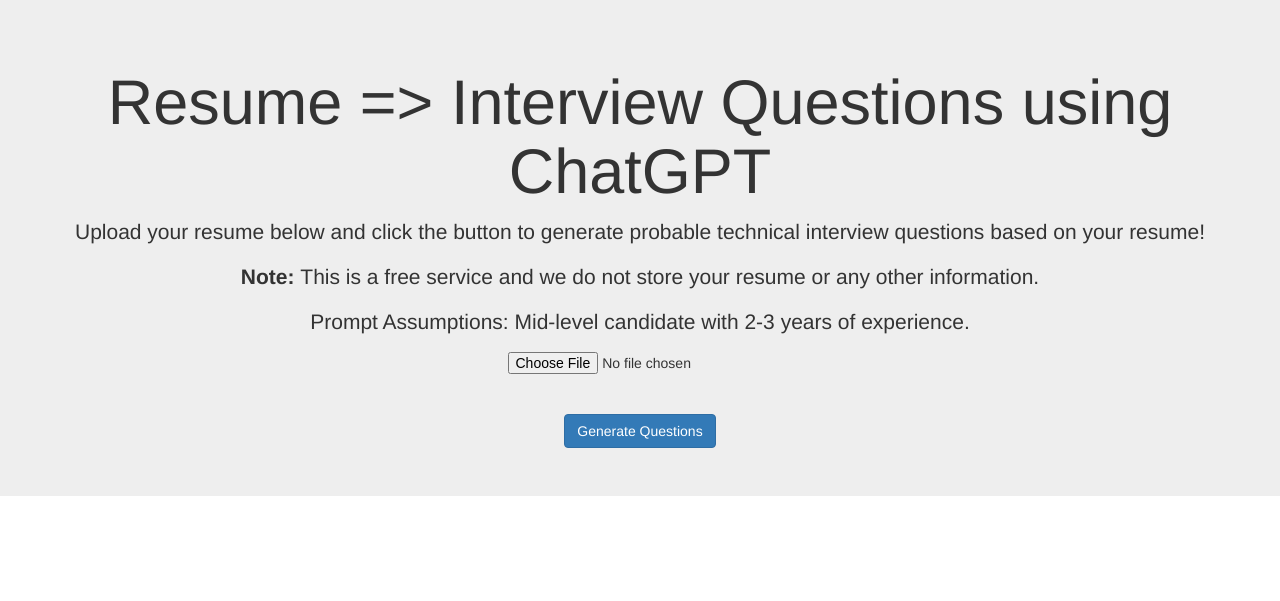
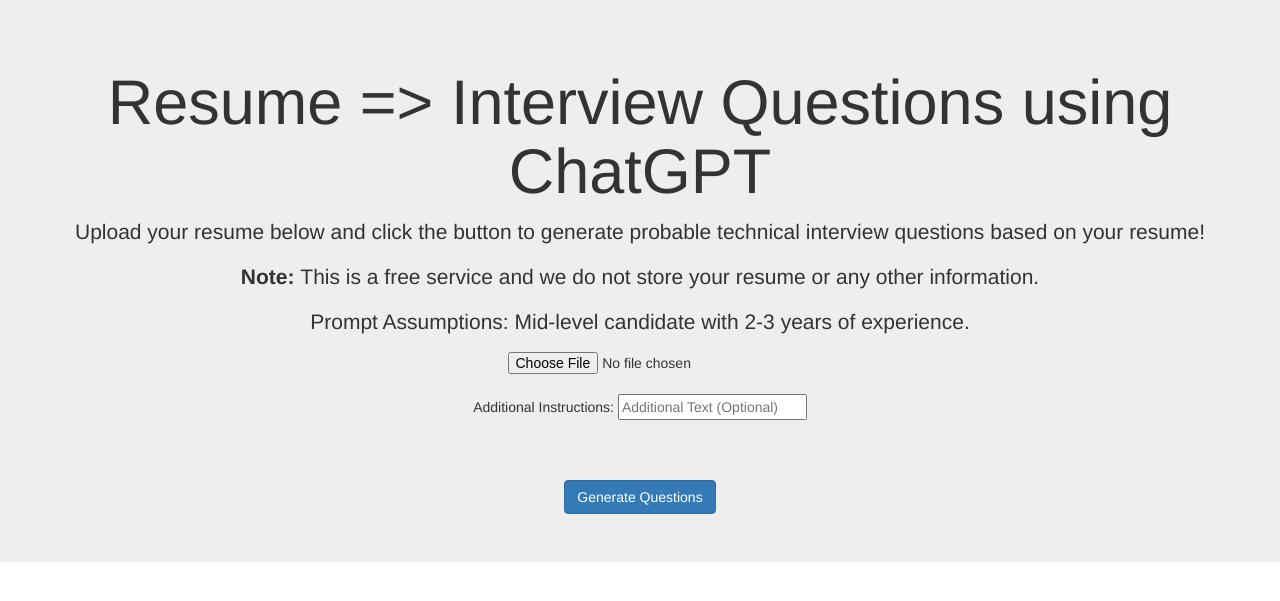
Before and after one commit to SrikarKashyap/ResumeQuestionsGPT, a Flask app: page / in a window 1280 px wide. Shown: the top 601 px of the page. Run offline with Flask 3, Linux system fonts and the light colour scheme; some libraries are stand-ins or nearby versions.

Commit message:
additional comments to finetune result

```diff
--- a/app.py
+++ b/app.py
@@ -17,10 +17,12 @@ def index():
 def questions():
     # read file and get the query
     file = flask.request.files['resume']
+    additional_info = flask.request.form['additional-text']
     pdfReader = PyPDF2.PdfReader(file)
     resume = ""
     for i in range(len(pdfReader.pages)):
         resume += pdfReader.pages[i].extract_text()
+    resume += "------------------\n"+additional_info+"\n------------------\n"
     content = """{resume}
     --------------------------
 
@@ -51,8 +53,6 @@ Answer MUST be in JSON format with the following structure:
     with open('questions.json', 'w') as f:
         f.write(questions)
     answer = json.loads(questions)
-    # questions = question.split('\n')
-    # return str(answer)
     return flask.render_template('questions.html', questions=dict(answer)['questions'])
 
 
--- a/templates/index.html
+++ b/templates/index.html
@@ -31,7 +31,9 @@
         <p> <b> Note: </b> This is a free service and we do not store your resume or any other information. </p>
         <p> Prompt Assumptions: Mid-level candidate with 2-3 years of experience. </p>
         <form action="questions" method="post" enctype="multipart/form-data" >
-            <input type ="file" name="resume" id="resume" accept=".pdf"> <br> <br>
+            <input type ="file" name="resume" id="resume" accept=".pdf"> <br>
+            Additional Instructions: <input type ="text" name="additional-text" id="additional-text" placeholder="Additional Text (Optional)"> <br> <br>
+            <br> <br>
            <!-- boostrap submit button -->
             <input type="submit" class="btn btn-primary" value="Generate Questions">
 
```
